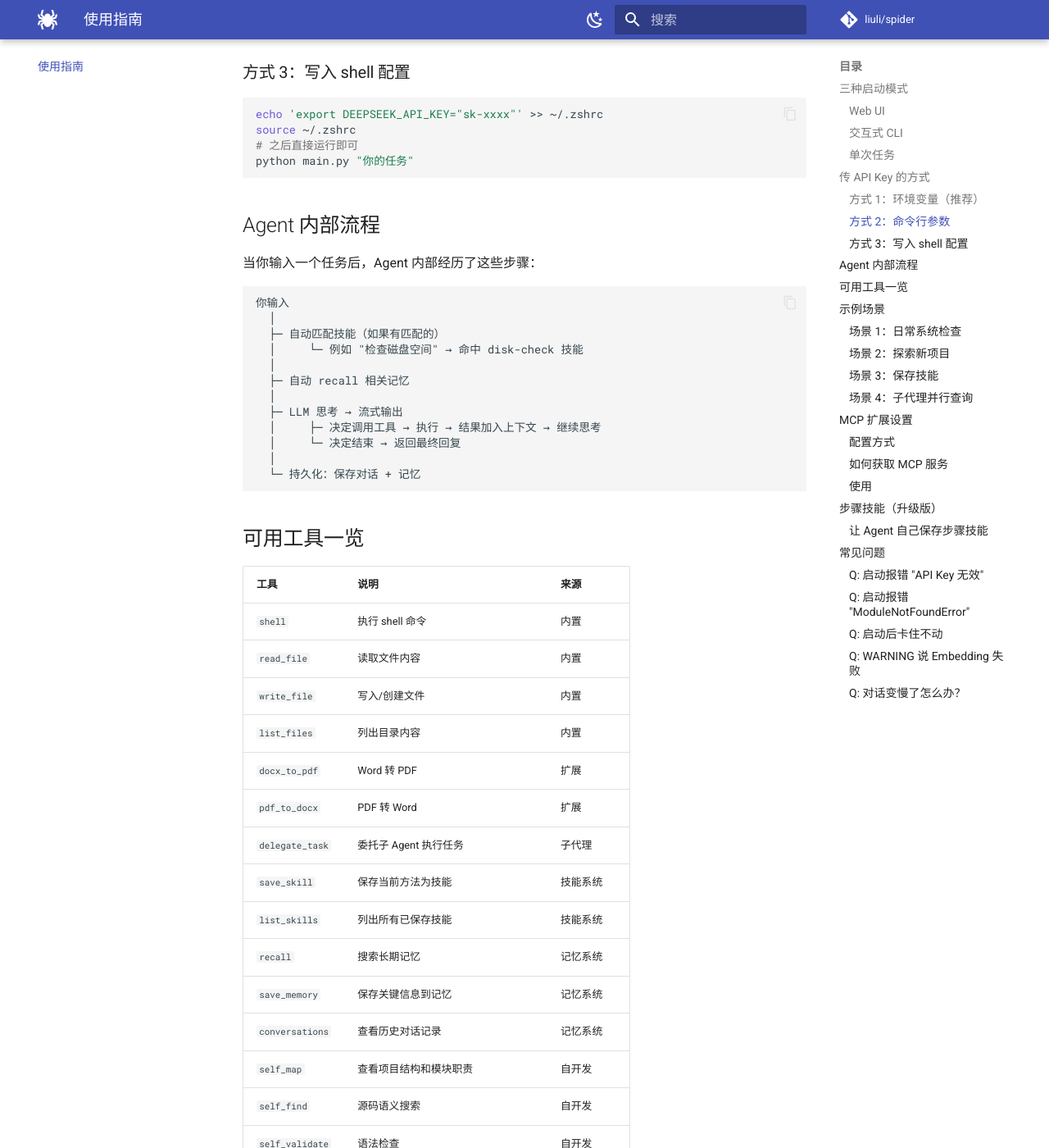
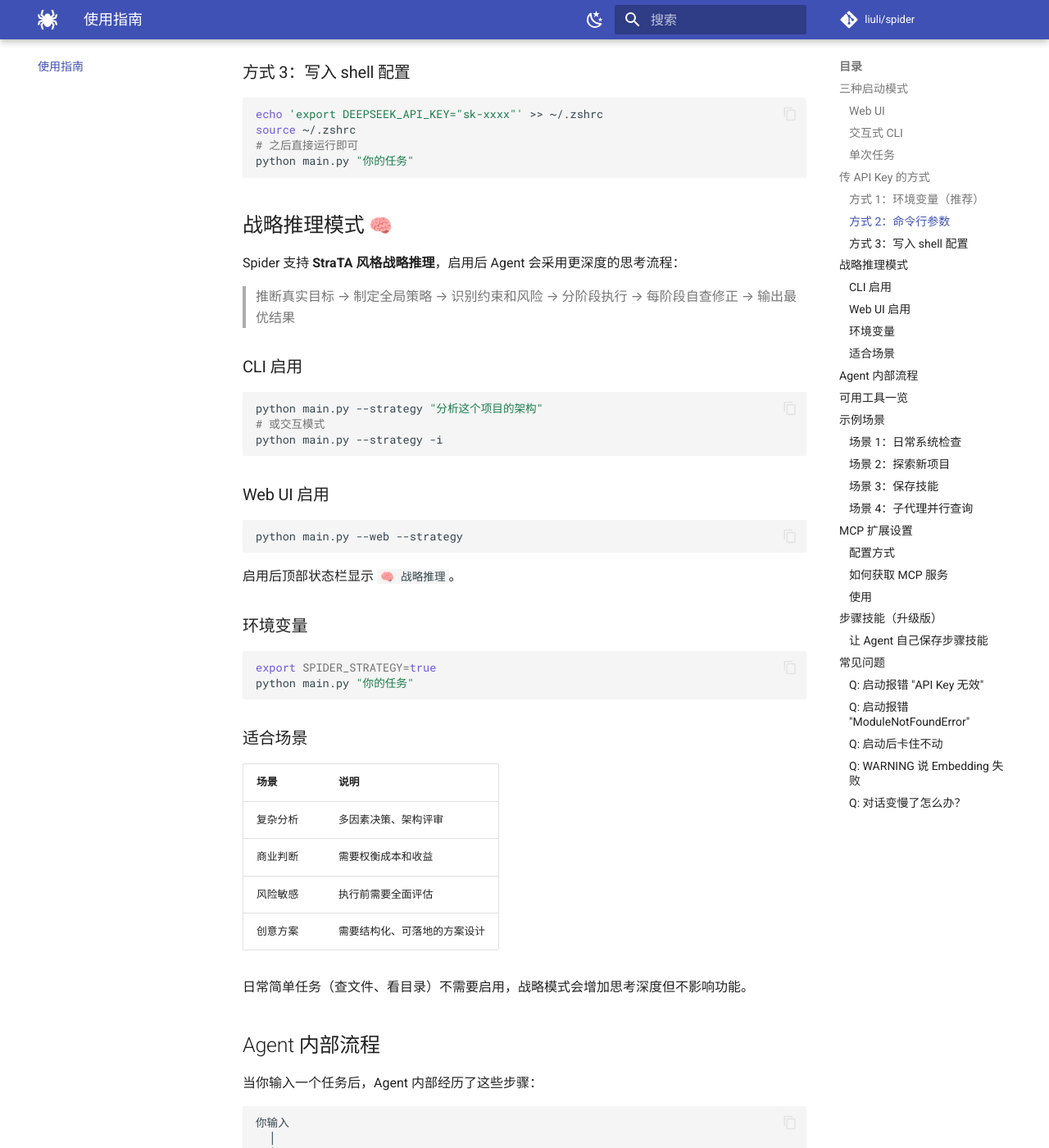
Before and after one commit to shabake/spider, an MkDocs documentation site: the page built from docs/使用指南.md, in a window 1280 px wide and 1400 px high, scrolled down 1987 px. Shown: the whole window at 82% size. Built offline with MkDocs 1.6.1 and Material for MkDocs 9.7.7, drawn with Linux system fonts in a browser that asks for light colours; emoji names are drawn with the system emoji font; comment, search, counter and statistics services are not loaded.

Commit message:
🧠 新增 StraTA 战略推理模式（--strategy）
实现 Agent 的 StraTA 风格深度推理能力，适合复杂分析和商业决策场景。

- core/agent.py: 新增 STRATEGY_PROMPT 常量 + strategy_mode 参数 + 有条件注入
- main.py: 新增 --strategy CLI 标志，贯穿 Agent 和 Web App 创建流程
- web/app.py: 支持从 app.state 和 SPIDER_STRATEGY 环境变量读取策略模式
- web/static/js/chat.js: 状态栏 + 设置面板显示战略推理模式状态
- web/templates/index.html: 设置面板增加推理模式指示器
- docs/使用指南.md: 新增战略推理模式章节（启用方式 + 适用场景）
- docs/核心模块.md: Agent 章节新增 StraTA 模式说明

Co-Authored-By: Claude <noreply@anthropic.com>

````diff
--- a/docs/使用指南.md
+++ b/docs/使用指南.md
@@ -94,6 +94,46 @@ source ~/.zshrc
 # 之后直接运行即可
 python main.py "你的任务"
 ```
+
+## 战略推理模式 :brain:
+
+Spider 支持 **StraTA 风格战略推理**，启用后 Agent 会采用更深度的思考流程：
+
+> 推断真实目标 → 制定全局策略 → 识别约束和风险 → 分阶段执行 → 每阶段自查修正 → 输出最优结果
+
+### CLI 启用
+
+```bash
+python main.py --strategy "分析这个项目的架构"
+# 或交互模式
+python main.py --strategy -i
+```
+
+### Web UI 启用
+
+```bash
+python main.py --web --strategy
+```
+
+启用后顶部状态栏显示 `🧠 战略推理`。
+
+### 环境变量
+
+```bash
+export SPIDER_STRATEGY=true
+python main.py "你的任务"
+```
+
+### 适合场景
+
+| 场景 | 说明 |
+|------|------|
+| 复杂分析 | 多因素决策、架构评审 |
+| 商业判断 | 需要权衡成本和收益 |
+| 风险敏感 | 执行前需要全面评估 |
+| 创意方案 | 需要结构化、可落地的方案设计 |
+
+日常简单任务（查文件、看目录）不需要启用，战略模式会增加思考深度但不影响功能。
 
 ## Agent 内部流程
 
--- a/docs/核心模块.md
+++ b/docs/核心模块.md
@@ -15,13 +15,15 @@ Agent 是 Spider 的核心，实现了 **ReAct (Reasoning + Acting)** 循环。
 ```python
 class Agent:
     SYSTEM_PROMPT = """你是一个名为 Spider 的 AI 助手..."""
+    STRATEGY_PROMPT = """You are a strategic reasoning agent using a StraTA-style workflow..."""  # 可选
 
     def __init__(self, model="deepseek-v4-flash", max_turns=30,
-                 api_key=None, base_url=None):
+                 api_key=None, base_url=None, strategy_mode=False):  # ← 新增
         self.llm = LLM(...)             # LLM 接口
         self.tools = ToolRegistry()     # 工具注册中心
         self.messages = []              # 对话历史
         self.max_turns = max_turns      # 最大轮数
+        self.strategy_mode = strategy_mode  # StraTA 战略推理
 
     def register_tool(self, name, description, handler, parameters):
         """注册工具到 Agent"""
@@ -60,6 +62,22 @@ Agent.run(task)
         │
         └── 继续循环
 ```
+
+### StraTA 战略推理模式
+
+通过 `--strategy` 启用，在 system prompt 末尾追加 StraTA 风格推理指令，引导 LLM 采用更深度的思考流程：
+
+```
+推断真实目标 → 制定全局策略 → 识别约束和风险
+→ 分阶段执行 → 每阶段自查修正 → 输出最优结果
+```
+
+启用方式：
+- **CLI**: `python main.py --strategy "你的任务"` 或 `python main.py --strategy -i`
+- **Web UI**: `python main.py --web --strategy`（状态栏显示 🧠 战略推理）
+- **环境变量**: `export SPIDER_STRATEGY=true`
+
+战略模式适合复杂分析、商业判断、风险敏感场景，日常简单任务不需要启用。
 
 ### 关键方法
 
````
Also changed, not shown: main.py (+17 -8 lines), web/static/js/chat.js (+16 -0 lines), 3 other files.
